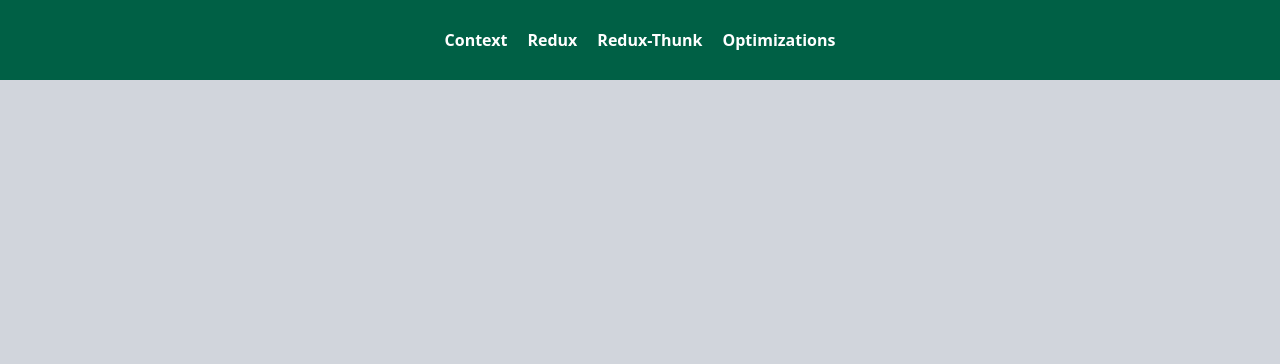
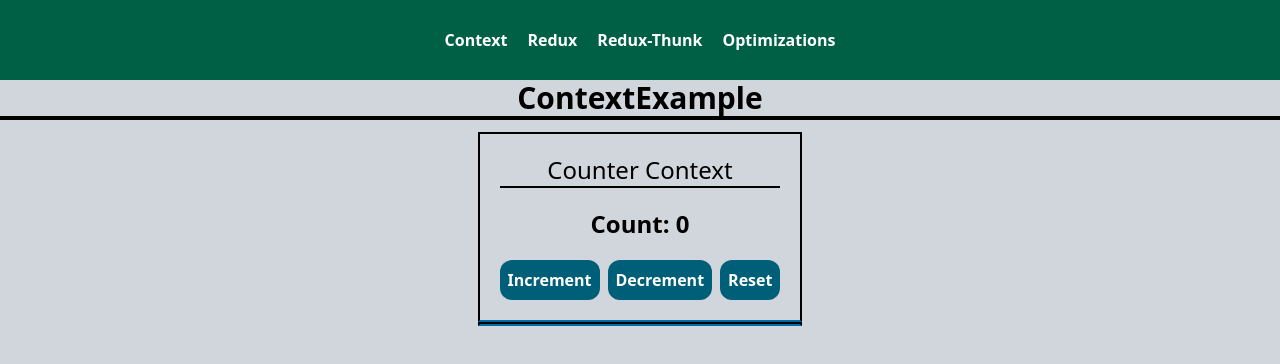
Before and after one commit to Zetrai/react-playground, a React (Vite) app: page /context in a window 1280 px wide. Shown: the top 364 px of the page. Built offline with nearby package versions, Linux system fonts and the light colour scheme.

Commit message:
Adding Counter Context

```diff
--- a/src/App.jsx
+++ b/src/App.jsx
@@ -31,10 +31,10 @@ const App = () => {
         <Suspense fallback={<div>Global Fallback UI</div>}>
           <Routes>
             <Route path='/' element={<Navigate to='/context' replace />} />
-            <Route path='/context' element={ContextExample} />
-            <Route path='/redux' element={ReduxExample} />
-            <Route path='/redux-thunk' element={ReduxThunkExample} />
-            <Route path='/optimizations' element={Optimizations} />
+            <Route path='/context' element={<ContextExample />} />
+            <Route path='/redux' element={<ReduxExample />} />
+            <Route path='/redux-thunk' element={<ReduxThunkExample />} />
+            <Route path='/optimizations' element={<Optimizations />} />
           </Routes>
         </Suspense>
       </div>
--- /dev/null
+++ b/src/contexts/counterContext.jsx
@@ -0,0 +1,48 @@
+import { createContext, useContext, useReducer } from 'react';
+
+const COUNTER_ACTION_TYPES = {
+  INCREMENT: 'INCREMENT',
+  DECREMENT: 'DECREMENT',
+  RESET: 'RESET',
+};
+
+const initialState = {
+  count: 0,
+};
+
+const counterReducer = (state = initialState, action) => {
+  switch (action.type) {
+    case COUNTER_ACTION_TYPES.INCREMENT:
+      return { ...state, count: state.count + 1 };
+    case COUNTER_ACTION_TYPES.DECREMENT:
+      if (state.count === 0) return state;
+      return { ...state, count: state.count - 1 };
+    case COUNTER_ACTION_TYPES.RESET:
+      return { ...state, count: 0 };
+    default:
+      return state;
+  }
+};
+
+const CounterContext = createContext({
+  count: 0,
+  increment: () => {},
+  decrement: () => {},
+  reset: () => {},
+});
+
+export const CounterProvider = ({ children }) => {
+  const [state, dispatch] = useReducer(counterReducer, initialState);
+
+  const increment = () => dispatch({ type: COUNTER_ACTION_TYPES.INCREMENT });
+  const decrement = () => dispatch({ type: COUNTER_ACTION_TYPES.DECREMENT });
+  const reset = () => dispatch({ type: COUNTER_ACTION_TYPES.RESET });
+
+  return (
+    <CounterContext.Provider value={{ ...state, increment, decrement, reset }}>
+      {children}
+    </CounterContext.Provider>
+  );
+};
+
+export const useCounterContext = () => useContext(CounterContext);
--- a/src/main.jsx
+++ b/src/main.jsx
@@ -1,11 +1,15 @@
 import { createRoot } from 'react-dom/client';
 import { BrowserRouter } from 'react-router-dom';
+
+import { CounterProvider } from './contexts/counterContext.jsx';
 
 import './index.css';
 import App from './App.jsx';
 
 createRoot(document.getElementById('root')).render(
   <BrowserRouter>
-    <App />
+    <CounterProvider>
+      <App />
+    </CounterProvider>
   </BrowserRouter>
 );
--- a/src/pages/ContextExample/ContextExample.jsx
+++ b/src/pages/ContextExample/ContextExample.jsx
@@ -1,4 +1,47 @@
+import { useCounterContext } from '../../contexts/counterContext';
+
 const ContextExample = () => {
-  return <div>ContextExample</div>;
+  const { count, increment, decrement, reset } = useCounterContext();
+
+  return (
+    <div className='flex flex-col justify-center items-center'>
+      <h1 className='text-3xl font-bold mb-3 border-b-4 w-full text-center'>
+        ContextExample
+      </h1>
+      <div className='flex flex-col'>
+        <div className='flex flex-col justify-center items-center border-2 border-b-sky-700 p-5 gap-5'>
+          <h2 className='text-2xl w-full border-b-2 text-center'>
+            Counter Context
+          </h2>
+
+          <p className='text-2xl font-bold'>Count: {count}</p>
+          <div className='flex flex-row gap-2'>
+            <button
+              className='p-2 bg-cyan-800 text-white font-bold rounded-xl'
+              onClick={() => {
+                increment();
+              }}>
+              Increment
+            </button>
+            <button
+              className='p-2 bg-cyan-800 text-white font-bold rounded-xl'
+              onClick={() => {
+                decrement();
+              }}>
+              Decrement
+            </button>
+            <button
+              className='p-2 bg-cyan-800 text-white font-bold rounded-xl'
+              onClick={() => {
+                reset();
+              }}>
+              Reset
+            </button>
+          </div>
+        </div>
+        <div className='flex flex-col justify-center items-center border-2 border-b-sky-700'></div>
+      </div>
+    </div>
+  );
 };
 export default ContextExample;
```
